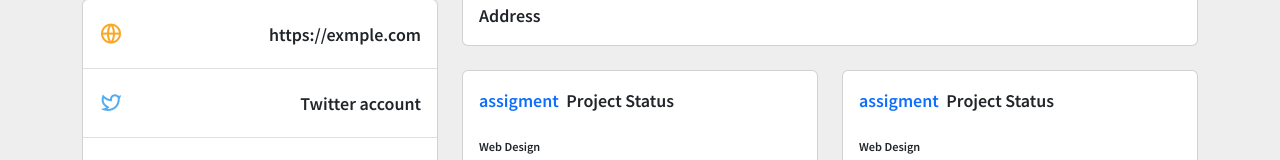
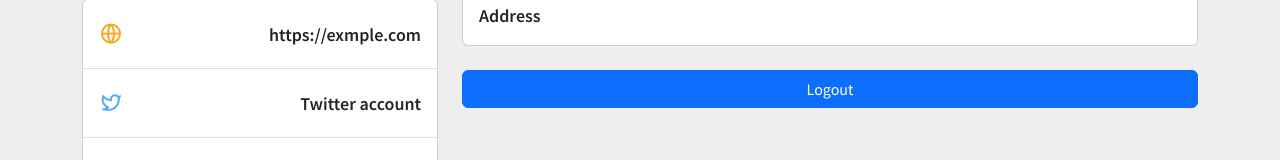
Before and after one commit to green-joe/Rent-A-Car-Masterpiece, a React (Create React App) app in the folder rentacarfrontend/: page /userprofile in a window 1280 px wide. Shown: the part 599-759 px from the top of the page. Built offline with nearby package versions, Linux system fonts and the light colour scheme; no server answers.

Commit message:
customer login check on userprofile

```diff
--- a/rentacarfrontend/src/components/Header/Header.jsx
+++ b/rentacarfrontend/src/components/Header/Header.jsx
@@ -1,5 +1,4 @@
-import React, { useRef } from "react";
-
+import React, { useRef, useEffect, useState } from "react";
 import { Container, Row, Col } from "reactstrap";
 import { Link, NavLink } from "react-router-dom";
 import "../../styles/header.css"
@@ -25,9 +24,26 @@ const navLinks = [
 
 const Header = () => {
   const menuRef = useRef(null);
+  const [isLoggedIn, setIsLoggedIn] = useState(false);
+  const customerJson = sessionStorage.getItem('customer');
+const customer = useState(JSON.parse(customerJson));
+
+//const lastName = customer.lastName;
+//console.log(lastName); // will log "akaármi"
+
+
 
   const toggleMenu = () => menuRef.current.classList.toggle("menu__active");
+  useEffect(() => {
+ console.log(...customer)
+    if (customerJson != null) {
+      setIsLoggedIn(true);
 
+    } else {
+      setIsLoggedIn(false);
+    }
+  }, []);
+  console.log(isLoggedIn)
   return (
     <header className="header">
       {/* ============ header top ============ */}
@@ -45,9 +61,15 @@ const Header = () => {
 
             <Col lg="6" md="6" sm="6">
               <div className="header__top__right d-flex align-items-center justify-content-end gap-3">
-                <Link to="/login" className=" d-flex align-items-center gap-1">
-                  <i class="ri-login-circle-line"></i> Login
-                </Link >
+                {isLoggedIn ? (
+                  <Link to="/userprofile" className="d-flex align-items-center gap-1">
+                    <i class="ri-user-line"></i> {{...customer}.lastName}
+                  </Link>
+                ) : (
+                  <Link to="/login" className=" d-flex align-items-center gap-1">
+                    <i class="ri-login-circle-line"></i> Login
+                  </Link >
+                )}
 
                 <Link to="/registration" className=" d-flex align-items-center gap-1">
                   <i class="ri-user-line"></i> Register
--- a/rentacarfrontend/src/components/UI/BookingForm.jsx
+++ b/rentacarfrontend/src/components/UI/BookingForm.jsx
@@ -2,34 +2,41 @@ import React, { useState, useEffect } from 'react'
 import { Form, FormGroup, Button } from 'reactstrap'
 import "../../styles/booking-form.css";
 import { useLocation } from "react-router-dom";
+import Popup from '../../services/Popup';
 
 
 const BookingForm = () => {
   const [isLoggedIn, setIsLoggedIn] = useState(false);
   const [textArea, setTextArea] = useState('')
   const storedData = localStorage.getItem('rentInfo');
-  const [rentInfo, setRentInfo] = useState(JSON.parse(storedData)) || {}
-  const [hours, minutes] = rentInfo.toTime.split(':');
-  // const Time={
-  //   hour:hours,
-  //   minute:minutes,
-  //   second:0
-  // }
-
-  //const time = new Time(parseInt(hours), parseInt(minutes), 0);
+  const [rentInfo, setRentInfo] = useState(JSON.parse(storedData) || {})
+  const [toTimeHours, toTimeMinutes] = rentInfo.toTime.split(':');
+  const [fromTimeHours, fromTimeMinutes] = rentInfo.fromTime.split(':');
+  const toTimeWithSeconds = toTimeHours + ":" + toTimeMinutes + ":00";
+  const fromTimeWithSeconds = fromTimeHours + ":" + fromTimeMinutes + ":00";
   const location = useLocation();
   const searchParams = new URLSearchParams(location.search);
   const id = searchParams.get('id');
-  console.log(rentInfo, id)
+  const [popupErrorMessage, setPopupErrorMessage] = useState('')
+  const [showPopup, setShowPopup] = useState(false);
+
+  const handlePopup = (message) => {
+    setPopupErrorMessage(message);
+    setShowPopup(true);
+  };
+
+  const handleClosePopup = () => {
+    setShowPopup(false);
+  };
+
+
 
   const handleInputChange = (e) => {
     const { name, value } = e.target;
-    //setTextArea(e.target.value)
-
-    console.log(hourToTime,minutesToTime)
-
+    if(name==='textArea'){
+    setTextArea(e.target.value);
+    }
     setRentInfo((prevRentInfo) => ({
-
       ...prevRentInfo,
       [name]: value,
     }));
@@ -43,21 +50,36 @@ const BookingForm = () => {
 
   }
 
-  //const storedData = localStorage.getItem('rentInfo');
-  // const rentInfo = JSON.parse(storedData)
-  console.log(rentInfo.fromDate, rentInfo.toDate, textArea, time)
+
+  console.log(rentInfo.fromDate, rentInfo.toDate, textArea, toTimeWithSeconds, fromTimeWithSeconds)
   const renter = JSON.parse(sessionStorage.getItem('customer'))
   console.log(renter.id)
   const handleSubmit = async (event) => {
     event.preventDefault();
-    if (isLoggedIn == true) {
+
+    if (isLoggedIn) {
+      const { fromDate, toDate, fromTime, toTime, fromAddress, toAddress, textArea } = rentInfo;
+
+      // Validate the input values
+      if (!fromDate || !toDate || !fromTime || !toTime || !fromAddress || !toAddress) {
+        setPopupErrorMessage("Please fill all required fields");
+        setShowPopup(true)
+        return;
+      }
+
+      if (textArea && textArea.length > 255){
+        setPopupErrorMessage("The text area field is too long (maximum 255characters)");
+        setShowPopup(true)
+
+      }else if(fromAddress && fromAddress.length>100 || toAddress&&toAddress.length>100) {
+        setPopupErrorMessage("The text area field is too long (maximum 100 characters)");
+        setShowPopup(true)
 
       }
 
       let res = await fetch("http://localhost:8080/booking/save", {
         method: "POST",
-      headers: {
-        'Content-Type': 'application/json',
+        headers:{'Content-Type': 'application/json',
        },
 
         body: JSON.stringify({
@@ -69,23 +91,18 @@ const BookingForm = () => {
           },
           pickupDate: rentInfo.fromDate,
           returnDate: rentInfo.toDate,
-        pickUpTime: rentInfo.fromTime,
-        returTime: rentInfo.toTime,
+          pickupTime: fromTimeWithSeconds,
+          returnTime: toTimeWithSeconds,
           fromAddress: rentInfo.fromAddress,
           toAddress: rentInfo.toAddress,
-        customerNotes: textArea,
+          textArea: textArea,
         }),
 
       });
 
+      console.log(rentInfo.fromDate, rentInfo.toDate, textArea, toTimeWithSeconds, fromTime, rentInfo.fromAddress)
       if (res.status === 200) {
         console.log("its ok")
-      /* setFirstName("")
-       setLastName("");
-       setEmail("");
-       setPassword("");
-       setConfirmPassword("")*/
-      //setPopupMessage('success')
       } else {
         // setPopupMessage('error')
         res.text().then(errorMessage => {
@@ -93,26 +110,26 @@ const BookingForm = () => {
           // setPopupErrorMessage(errorMessage)
         })
       }
+    }
+  };
 
-
-
-  };
   const customer = JSON.parse(sessionStorage.getItem('customer'));
   useEffect(() => {
-
-    const token = sessionStorage.getItem('customer');
-    if (token != null) {
+    //const token = sessionStorage.getItem('customer');
+    if (customer != null) {
       setIsLoggedIn(true);
     } else {
       setIsLoggedIn(false);
     }
-  }, []);
+  }, [isLoggedIn]);
   console.log(isLoggedIn)
   return (
     <Form onSubmit={handleSubmit}>
+
       <FormGroup className='booking__form d-inline-block me-4 mb-4'>
         <input type="text" name="firstName" placeholder='First name' value={customer.firstName} />
       </FormGroup>
+
       <FormGroup className="booking__form d-inline-block ms-1 mb-4">
         <input type="text" name="lastName" placeholder="Last Name" value={customer.lastName} />
       </FormGroup>
@@ -120,18 +137,23 @@ const BookingForm = () => {
       <FormGroup className="booking__form d-inline-block me-4 mb-4">
         <input type="email" name="email" placeholder="Email" value={customer.email} />
       </FormGroup>
+
       <FormGroup className="booking__form d-inline-block ms-1 mb-4">
-        <input type="number" name="phoneNumber" placeholder="Phone Number" disabled value={customer.phoneNumber} />
+        <input type="number" name="phoneNumber" placeholder="Phone Number" disabled value={customer.phoneNumber}  />
       </FormGroup>
+
       <FormGroup className="booking__form d-inline-block me-4 mb-4">
-        <input type="text" name="fromAddress" placeholder="From Address" value={rentInfo.fromAddress} onChange={handleInputChange} />
+        <input type="text" name="fromAddress" placeholder="From Address" value={rentInfo.fromAddress} minLength={1} maxLength={100} onChange={handleInputChange} />
       </FormGroup>
+
       <FormGroup className="booking__form d-inline-block ms-1 mb-4">
         <input type="text" name="toAddress" placeholder="To Address" value={rentInfo.toAddress} onChange={handleInputChange} />
       </FormGroup>
+
       <FormGroup className="booking__form d-inline-block me-4 mb-4">
         <input className="time__picker" name="fromDate" placeholder="Journey Time" type="date" value={rentInfo.fromDate} onChange={handleInputChange} />
       </FormGroup>
+
       <FormGroup className="booking__form d-inline-block ms-1 mb-4">
         <input
           type="time"
@@ -142,9 +164,11 @@ const BookingForm = () => {
           onChange={handleInputChange}
         />
       </FormGroup>
+
       <FormGroup className="booking__form d-inline-block me-4 mb-4">
         <input className="time__picker" name="toDate" placeholder="Journey Time" type="date" value={rentInfo.toDate} onChange={handleInputChange} />
       </FormGroup>
+
       <FormGroup className="booking__form d-inline-block ms-1 mb-4">
         <input
           type="time"
@@ -156,26 +180,24 @@ const BookingForm = () => {
         />
       </FormGroup>
 
-
       <FormGroup>
         <textarea
           rows={5}
           type="textarea"
           className="textarea"
           name='textArea'
-          //value={textArea}
+          value={textArea}
           placeholder="Write"
-        //  onChange={handleInputChange}
+          onChange={handleInputChange}
         ></textarea>
       </FormGroup>
       <div className="d-grid">
         <Button variant="primary" type="submit" >Booking</Button>
-        {/* {popupMessage === 'error' && (
-                       // showPopup && <Popup message={popupErrorMessage}
-                       //onClose={} />
-                     // )} */}
+        {popupErrorMessage !== '' && (
+          showPopup && <Popup message={popupErrorMessage}
+            onClose={handleClosePopup} />
+        )}
       </div>
-
     </Form>
   )
 }
--- a/rentacarfrontend/src/pages/userprofilepages/UserProfilePage.jsx
+++ b/rentacarfrontend/src/pages/userprofilepages/UserProfilePage.jsx
@@ -1,5 +1,5 @@
 import React, { useState,useEffect } from 'react';
-import { useLocation } from "react-router-dom";
+import { useLocation, useNavigate} from "react-router-dom";
 import { Container, Row, Col, Card,Breadcrumb,BreadcrumbItem, Button, ProgressBar } from 'react-bootstrap'
 import { CardBody, CardImg, ListGroup,ListGroupItem, CardText,Progress} from 'reactstrap';
 import {Link} from 'react-router-dom';
@@ -10,17 +10,22 @@ import {Link} from 'react-router-dom';
 
 
 const UserProfilePage = () => {
+  const history = useNavigate();
   const location = useLocation();
   const email = location.state
   const [user,setUser]=useState({})
   const [isLoggedIn, setIsLoggedIn] = useState(false);
+   const customer = sessionStorage.getItem('customer');
+   console.log(customer)
 
+  console.log(email)
 
   fetch(`http://localhost:8080/customer/get/byEmail?email=${email}`, {
     }).then(response => response.json())
-  .then(data => setUser({...data}))
-  .catch(error => console.error(error+"err"));
-  sessionStorage.setItem('customer', JSON.stringify(user));
+   .then(data => setUser({...data}))
+   .catch(error => console.error(error+"err"));
+  sessionStorage.setItem('isLoggedIn',true);
+
 
 
   function handleInputChange(event) {
@@ -30,21 +35,43 @@ const UserProfilePage = () => {
 
   const handleSubmit = (event) => {
     event.preventDefault();
+    fetch(`http://localhost:8080/customer/auth/logout`)
+      .then(response => {
+        if (response.ok) {
+          console.log("Logged out successfully");
+          setIsLoggedIn(false)
+
+            sessionStorage.removeItem('customer');
+            history('/home');
+
+
+        } else {
+          console.log("Failed to log out");
+        }
+      })
+      .catch(error => {
+        console.error(error);
+      });
+
+  }
+  // useEffect(() => {
+  //   console.log(...customer)
+  //      if (customer) {
+  //        setIsLoggedIn(true);
+
+  //      } else {
+  //        setIsLoggedIn(false);
+  //      }
+  //    }, []);
+
     // Here you can send the userProfile object to a backend or do something else with the data
 
-  };
-  useEffect(() => {
-    const user = sessionStorage.getItem('user');
-    if (user) {
-      setIsLoggedIn(true);
-      console.log(user)
 
-    } else {
-      setIsLoggedIn(false);
-    }
-  }, []);
+
+
+
+
   console.log(isLoggedIn)
-
 
   return (
     <section style={{ backgroundColor: '#eee' }}>
@@ -153,7 +180,7 @@ const UserProfilePage = () => {
                 </Row>
               </CardBody>
             </Card>
-            <Row>
+            {/* <Row>
               <Col md="6">
                 <Card className="mb-4 mb-md-0">
                   <CardBody>
@@ -217,78 +244,21 @@ const UserProfilePage = () => {
                   </CardBody>
                 </Card>
               </Col>
-            </Row>
+            </Row> */}
+             <div className="d-grid">
+                      <Button variant="primary" type="submit" onClick={handleSubmit}>Logout</Button>
+                      {/* {!isLoggedIn && sessionStorage.removeItem('customer')} */}
+
+
+                      {/* {popupMessage === 'error' && (
+                        showPopup && <Popup message={popupErrorMessage} onClose={handleClosePopup} />
+                      )} */}
+                    </div>
             </Col>
             </Row>
         </Container>
-    {/* <div>
-      <h1>Welcome {customer.name}!</h1>
-      <form onSubmit={handleSubmit}>
-        <label>
-          Name:
-          <input type="text" name="name" value={userProfile.name} onChange={handleInputChange} />
-        </label>
-        <br />
-        <label>
-          Email:
-          <input type="email" name="email" value={userProfile.email} onChange={handleInputChange} />
-        </label>
-        <br />
-        <label>
-          Bio:
-          <textarea name="bio" value={userProfile.bio} onChange={handleInputChange} />
-        </label>
-        <br />
-        <label>
-          Location:
-          <input type="text" name="location" value={userProfile.location} onChange={handleInputChange} />
-        </label>
-        <br />
-        <button type="submit">Save</button>
-      </form>
-    </div> */}
     </section>
   );
 };
 
 export default UserProfilePage;
-
-
-// const UserProfilePage = (user) => {
-
-//   const handleLogout = () => {
-//     // TODO: Implement logout logic
-//     setIsLoggedIn(false);
-//   };
-
-//   return (
-//     <Helmet title={user.name}>
-//       <Banner/>
-//     {/* <div className='vh-100' style={{ backgroundColor: "#f9a826" }}>
-//       <Container>
-//         <Row className="justify-content-center">
-//           <Col md="9" lg="7" xl="8" className="mt-5">
-//             <Card style={{ borderRadius: '15px', backgroundColor: '#93e2bb' }}>
-//               <CardBody className="p-4 text-black">
-//                 <div>
-//                   <h1>Profile Page</h1>
-//                   <h6 className='display-5'>My name is</h6>
-//                   <div className="d-flex align-items-center justify-content-between mb-3">
-//                     <p className="small mb-0"><i
-//                       className="ri-roadster-line"
-//                       style={{ color: "#f9a826" }}
-//                     ></i>3 hrs</p>
-//                     <p className="fw-bold mb-0">$90</p>
-//                   </div>
-//                 </div>
-
-//               </CardBody>
-//             </Card>
-//           </Col>
-//         </Row>
-//       </Container>
-//     </div> */}
-//     </Helmet>
-//   );
-
-// }
--- a/rentacarfrontend/src/styles/booking-form.css
+++ b/rentacarfrontend/src/styles/booking-form.css
@@ -17,6 +17,7 @@
     color:#7c8a97;
     margin-right: 0.5rem;
 
+
 }
 .textarea:focus,
 .booking__form input:focus,
```
Lines whose indentation alone changed are shown as unchanged.
